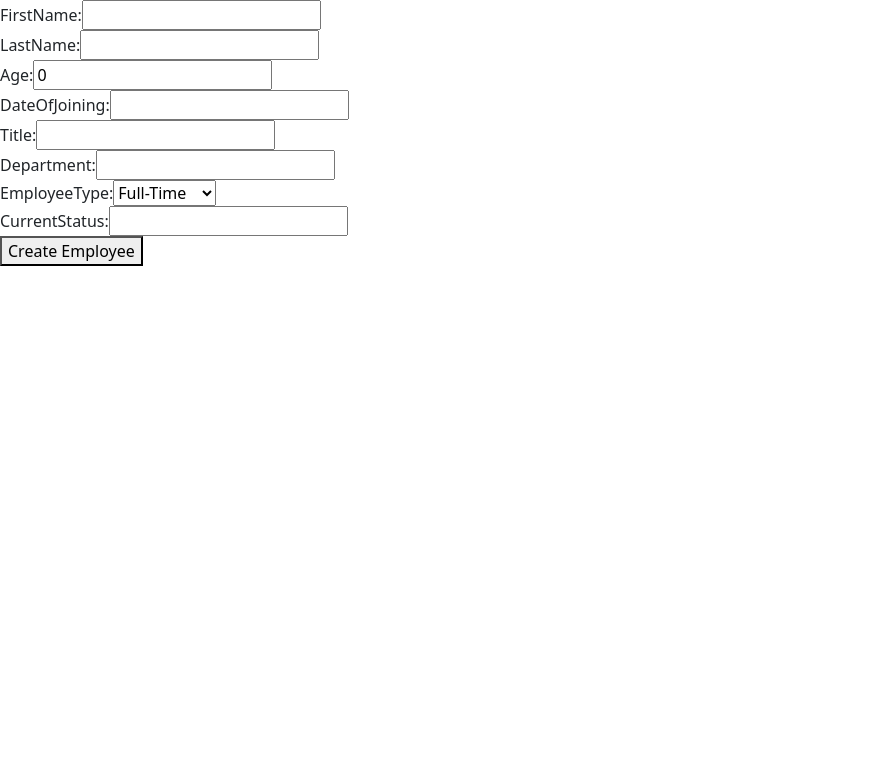
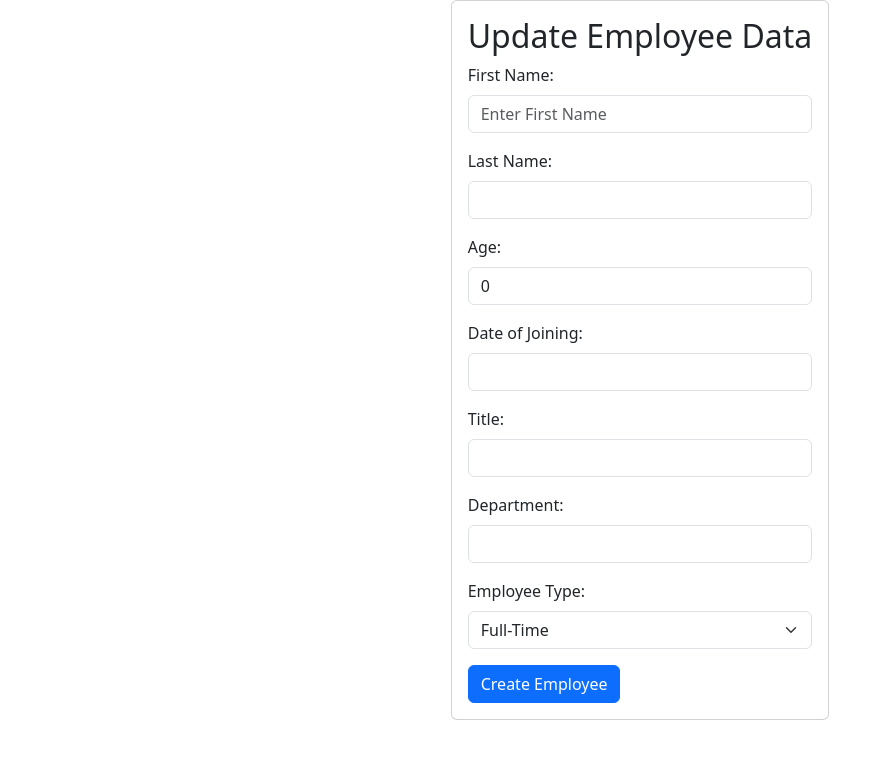
Before and after one commit to dholubitch/Employee-Management-System, a React (Create React App) app in the folder client/: page /create in a window 1280 px wide. Shown: the top 758 px of the page, without its empty margins (0-892 px from the left). Built offline with nearby package versions, Linux system fonts and the light colour scheme.

Commit message:
CSS/Create Employee

```diff
--- a/client/package.json
+++ b/client/package.json
@@ -7,6 +7,7 @@
     "@testing-library/react": "^13.4.0",
     "@testing-library/user-event": "^13.5.0",
     "bootstrap": "^5.3.2",
+    "moment": "^2.29.4",
     "react": "^18.2.0",
     "react-dom": "^18.2.0",
     "react-icons": "^4.11.0",
--- a/client/src/components/EmployeeCreate.js
+++ b/client/src/components/EmployeeCreate.js
@@ -15,6 +15,7 @@ const EmployeeCreate = () => {
   const handleChange = (e) => {
     let { name, value } = e.target;
 
+
     if (name === "age") {
       let valuek = parseInt(value);
       setEmployee({
@@ -27,10 +28,11 @@ const EmployeeCreate = () => {
         [name]: value,
       });
     }
-    console.log("Employee", employee);
+
   };
 
   const handleSubmit = (e) => {
+    console.log("Employee", employee);
     e.preventDefault();
     let query = `mutation addEmployee(
   $firstName: String!,
@@ -76,68 +78,92 @@ const EmployeeCreate = () => {
   };
 
   return (
-    <div>
+    <div class="container d-flex justify-content-center align-items-center">
+      <div class="card">
+        <div class="card-body">
+          <h2 class="card-title text-center">Update Employee Data</h2>
           <form onSubmit={handleSubmit}>
-        <div>
-          <label>FirstName:</label>
+            <div class="mb-3">
+              <label for="FirstName" class="form-label">
+                First Name:
+              </label>
               <input
                 type="text"
+                class="form-control"
                 name="firstName"
-            value={employee.firstName}
+                defaultValue={employee.firstName}
+                onChange={(e) => handleChange(e)}
+                placeholder="Enter First Name"
+              />
+            </div>
+            <div class="mb-3">
+              <label for="LastName" class="form-label">
+                Last Name:
+              </label>
+              <input
+                type="text"
+                class="form-control"
+                name="lastName"
+                defaultValue={employee.lastName}
                 onChange={handleChange}
               />
             </div>
-        <div>
-          <label>LastName:</label>
+            <div class="mb-3">
+              <label for="Age" class="form-label">
+                Age:
+              </label>
               <input
-            type="text"
-            name="lastName"
-            value={employee.lastName}
+                type="number"
+                class="form-control"
+                name="age"
+                defaultValue={employee.age}
                 onChange={handleChange}
               />
             </div>
-        <div>
-          <label>Age:</label>
+            <div class="mb-3">
+              <label for="DateOfJoining" class="form-label">
+                Date of Joining:
+              </label>
               <input
-            type="number"
-            name="age"
-            value={employee.age}
+                type="text"
+                class="form-control"
+                name="dateOfJoining"
+                defaultValue={employee.dateOfJoining}
                 onChange={handleChange}
               />
             </div>
-        <div>
-          <label>DateOfJoining:</label>
+            <div class="mb-3">
+              <label for="Title" class="form-label">
+                Title:
+              </label>
               <input
                 type="text"
-            name="dateOfJoining"
-            value={employee.dateOfJoining}
+                class="form-control"
+                name="title"
+                defaultValue={employee.title}
                 onChange={handleChange}
               />
             </div>
-        <div>
-          <label>Title:</label>
+            <div class="mb-3">
+              <label for="Department" class="form-label">
+                Department:
+              </label>
               <input
                 type="text"
-            name="title"
-            value={employee.title}
+                class="form-control"
+                name="department"
+                defaultValue={employee.department}
                 onChange={handleChange}
               />
             </div>
-        <div>
-          <label>Department:</label>
-          <input
-            type="text"
-            name="department"
-            value={employee.department}
-            onChange={handleChange}
-          />
-        </div>
-        <div>
-          <label>EmployeeType:</label>
+            <div class="mb-3">
+              <label for="EmployeeType" class="form-label">
+                Employee Type:
+              </label>
               <select
-            type="text"
+                class="form-select"
                 name="employeeType"
-            value={employee.employeeType}
+                defaultValue={employee.employeeType}
                 onChange={handleChange}
               >
                 <option value="Full-Time">Full-Time</option>
@@ -145,17 +171,17 @@ const EmployeeCreate = () => {
                 <option value="Contractor">Contractor</option>
               </select>
             </div>
-        <div>
-          <label>CurrentStatus:</label>
-          <input
-            type="number"
-            name="currentStatus"
-            value={employee.currentStatus}
-            onChange={handleChange}
-          />
+
+            <button
+              type="submit"
+
+              class="btn btn-primary btn-block"
+            >
+              Create Employee
+            </button>
+          </form>
         </div>
-        <button type="submit">Create Employee</button>
-      </form>
+      </div>
     </div>
   );
 };
--- a/client/src/components/EmployeeShow.js
+++ b/client/src/components/EmployeeShow.js
@@ -17,7 +17,6 @@ const EmployeeShow = () => {
   }, [offset]);
 
   const getEmployees = () => {
-    let updatingData = employees;
 
     let query = `query Query($limitValue: Int!, $offset: Int!) {
       getEmployees(limitValue: $limitValue, offset: $offset) {
--- a/client/src/components/EmployeeUpdate.js
+++ b/client/src/components/EmployeeUpdate.js
@@ -1,12 +1,14 @@
-import React, { useState } from "react";
-import { useLocation } from 'react-router-dom';
+import React, { useEffect, useState } from "react";
+import { useLocation } from "react-router-dom";
+import moment from "moment";
 const EmployeeUpdate = () => {
   const { state } = useLocation();
   const [employee, setEmployee] = useState(state.item);
 
+
+
   const handleChange = (e) => {
     const { name, value } = e.target;
-
 
     if (name === "Age") {
       console.log("age insisde", name, value);
@@ -57,67 +59,93 @@ const EmployeeUpdate = () => {
       });
   };
 
+
+
   return (
-    <div>
-      <h2>Update Employee Data</h2>
-      <form onSubmit={handleUpdate}>
-        <div>
-          <label>FirstName:</label>
+    <div class="container d-flex justify-content-center align-items-center">
+      <div class="card">
+        <div class="card-body">
+          <h2 class="card-title text-center">Update Employee Data</h2>
+          <form>
+            <div class="mb-3">
+              <label for="FirstName" class="form-label">
+                First Name:
+              </label>
               <input
                 type="text"
+                class="form-control"
                 name="FirstName"
                 value={employee.FirstName}
                 onChange={(e) => handleChange(e)}
+                placeholder="Enter First Name"
               />
             </div>
-        <div>
-          <label>LastName:</label>
+            <div class="mb-3">
+              <label for="LastName" class="form-label">
+                Last Name:
+              </label>
               <input
                 type="text"
+                class="form-control"
                 name="LastName"
                 value={employee.LastName}
                 onChange={handleChange}
               />
             </div>
-        <div>
-          <label>Age:</label>
+            <div class="mb-3">
+              <label for="Age" class="form-label">
+                Age:
+              </label>
               <input
                 type="number"
+                class="form-control"
                 name="Age"
                 value={employee.Age}
                 onChange={handleChange}
               />
             </div>
-        <div>
-          <label>DateOfJoining:</label>
+            <div class="mb-3">
+              <label for="DateOfJoining" class="form-label">
+                Date of Joining:
+              </label>
               <input
                 type="text"
+                class="form-control"
                 name="DateOfJoining"
                 value={employee.DateOfJoining}
                 onChange={handleChange}
               />
             </div>
-        <div>
-          <label>Title:</label>
+            <div class="mb-3">
+              <label for="Title" class="form-label">
+                Title:
+              </label>
               <input
                 type="text"
+                class="form-control"
                 name="Title"
                 value={employee.Title}
                 onChange={handleChange}
               />
             </div>
-        <div>
-          <label>Department:</label>
+            <div class="mb-3">
+              <label for="Department" class="form-label">
+                Department:
+              </label>
               <input
                 type="text"
+                class="form-control"
                 name="Department"
                 value={employee.Department}
                 onChange={handleChange}
               />
             </div>
-        <div>
-          <label>EmployeeType:</label>
+            <div class="mb-3">
+              <label for="EmployeeType" class="form-label">
+                Employee Type:
+              </label>
               <select
+                class="form-select"
                 name="EmployeeType"
                 value={employee.EmployeeType}
                 onChange={handleChange}
@@ -127,19 +155,17 @@ const EmployeeUpdate = () => {
                 <option value="Contractor">Contractor</option>
               </select>
             </div>
-        <div>
-          <label>CurrentStatus:</label>
-          <input
-            type="number"
-            name="CurrentStatus"
-            value={1}
-            onChange={handleChange}
-          />
-        </div>
-        <button type="button" onClick={handleUpdate}>
+
+            <button
+              type="button"
+              onClick={handleUpdate}
+              class="btn btn-primary btn-block"
+            >
               Update Employee
             </button>
           </form>
+        </div>
+      </div>
     </div>
   );
 };
```
Also changed, not shown: 1 other file (tests, documents, lock files or other folders). Lines whose indentation alone changed are shown as unchanged.
